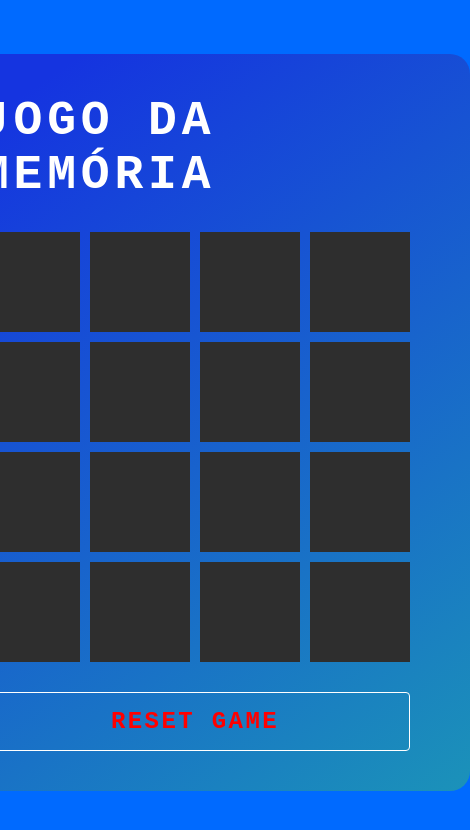
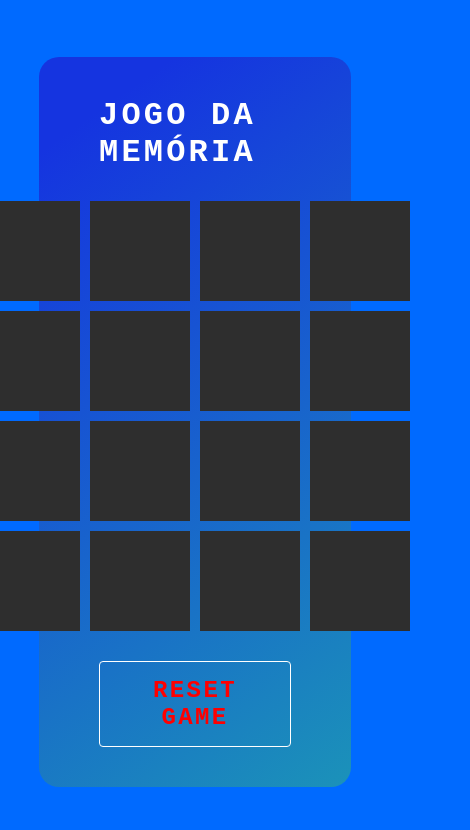
Before and after one commit to leuxtc/jogo-da-memoria, a plain HTML site: page index.html in a window 390 px wide. Shown: the whole page, 470 px wide, since content can reach past the window. Drawn offline with Linux system fonts and the light colour scheme.

Commit message:
add responsividade

```diff
--- a/src/style.css
+++ b/src/style.css
@@ -93,3 +93,13 @@ button {
 .item.boxOpen::after {
     transform: rotateY(180deg);
 }
+
+@media screen and (max-width: 621px) {
+    .container {
+        width: 80%;
+    }
+
+    h1 {
+        font-size: 2em;
+    }
+}
```
